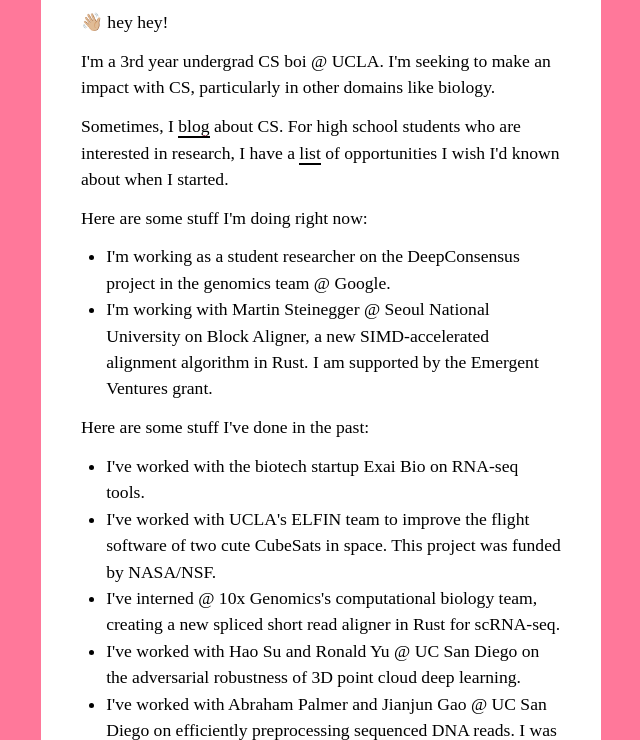
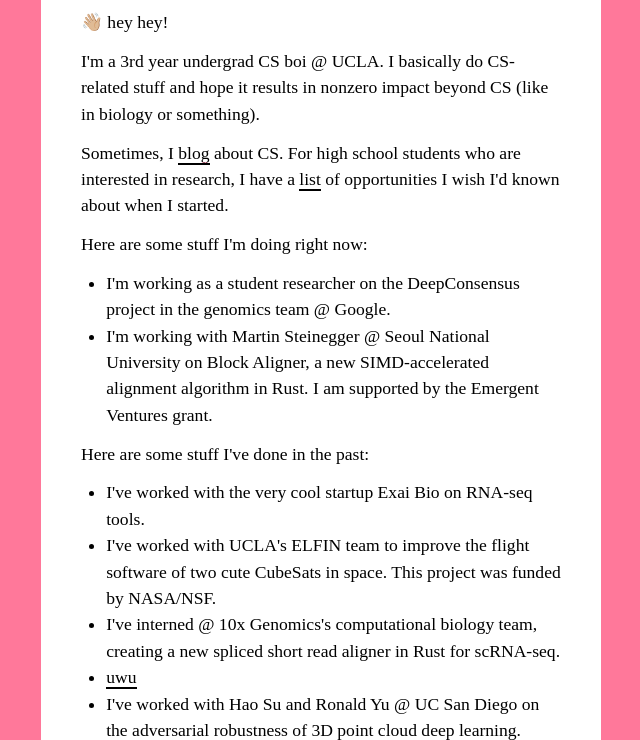
Before and after one commit to Daniel-Liu-c0deb0t/Daniel-Liu-c0deb0t.github.io, a plain HTML site: page index.html in a window 1280 px wide. Shown: the part 63-803 px from the top of the page, without its empty margins (319-959 px from the left). Drawn offline with Linux system fonts and the light colour scheme; a web font is replaced by a local one.

Commit message:
More updates

```diff
--- a/index.html
+++ b/index.html
@@ -16,7 +16,7 @@
                 </p>
 
 				<p>
-					I'm a 3rd year undergrad CS boi @ UCLA. I'm seeking to make an impact with CS, particularly in other domains like biology.
+					I'm a 3rd year undergrad CS boi @ UCLA. I basically do CS-related stuff and hope it results in nonzero impact beyond CS (like in biology or something).
 				</p>
 
 				<p>
@@ -38,11 +38,13 @@
                 </p>
 
                 <ul>
-                <li>I've worked with the biotech startup Exai Bio on RNA-seq tools.</li>
+                <li>I've worked with the very cool startup Exai Bio on RNA-seq tools.</li>
 
                 <li>I've worked with UCLA's ELFIN team to improve the flight software of two cute CubeSats in space. This project was funded by NASA/NSF.</li>
 
                 <li>I've interned @ 10x Genomics's computational biology team, creating a new spliced short read aligner in Rust for scRNA-seq.</li>
+
+                <li><a href = "https://github.com/Daniel-Liu-c0deb0t/uwu">uwu</a></li>
 
                 <li>I've worked with Hao Su and Ronald Yu @ UC San Diego on the adversarial robustness of 3D point cloud deep learning.</li>
 
```
